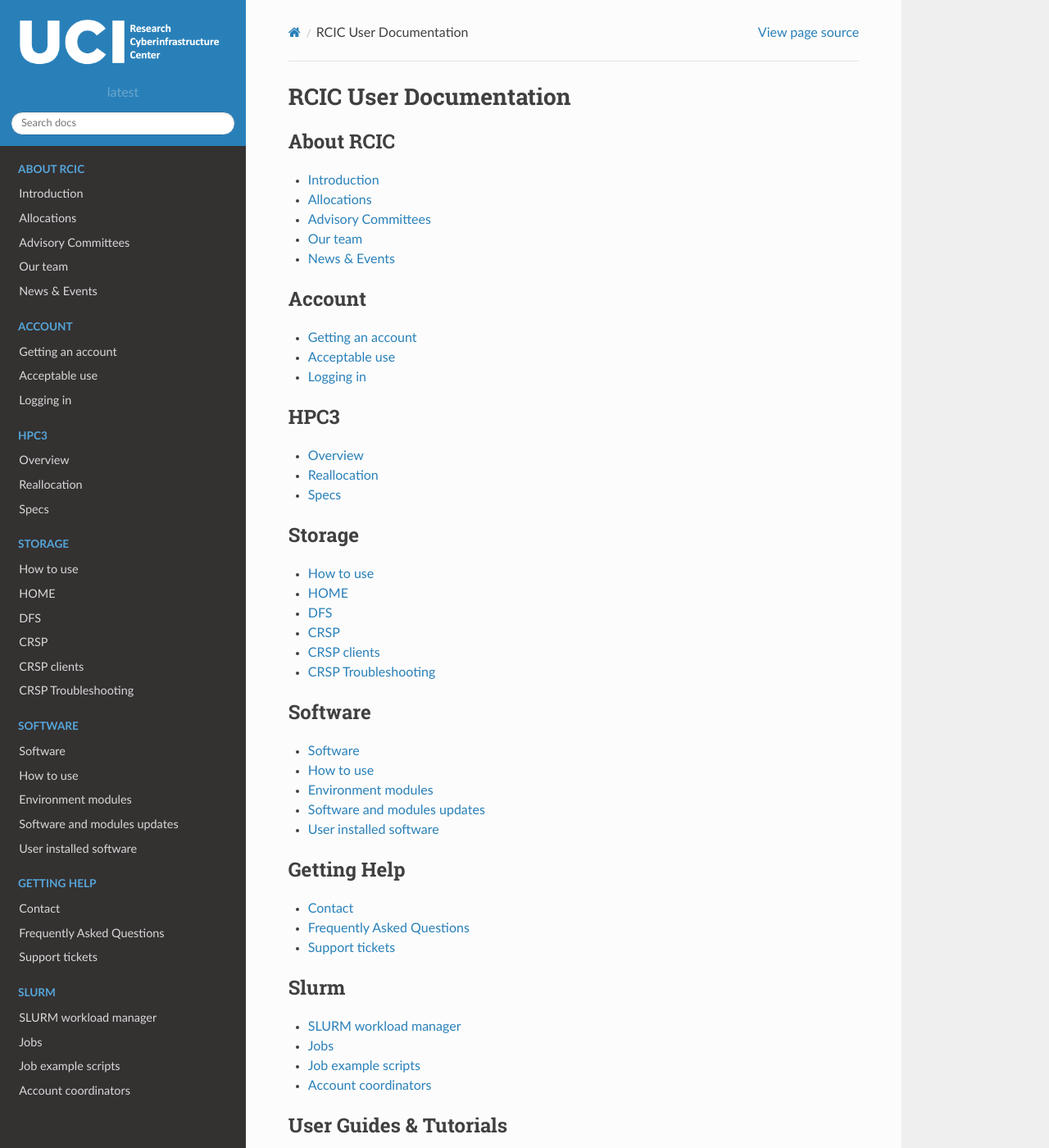
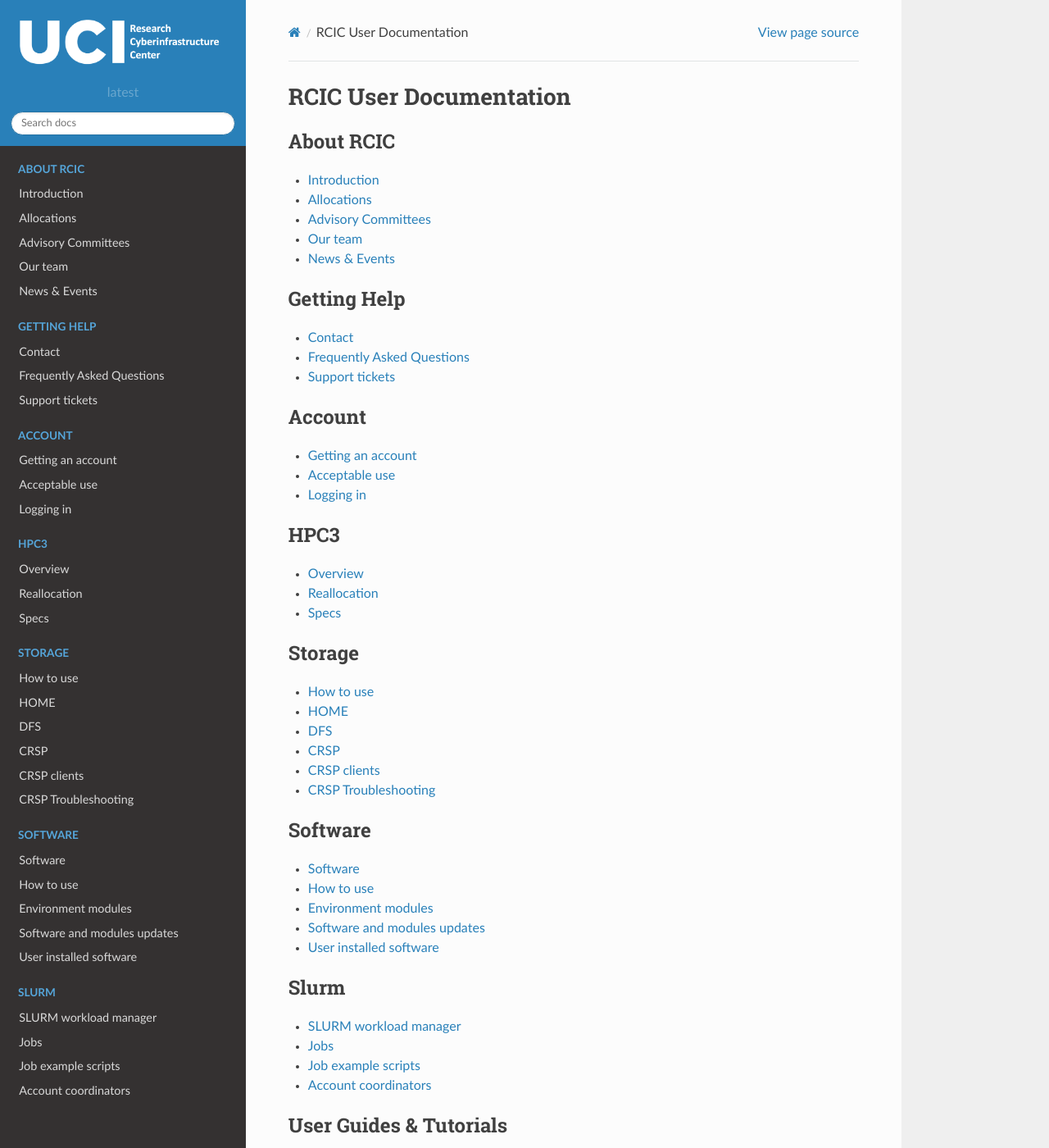
Before and after one commit to RCIC-UCI-Public/website-rcic, a Sphinx documentation site: the page built from docs/source/index.rst, in a window 1280 px wide and 1400 px high. Shown: the whole window at 82% size. Built offline with Sphinx 7.4.7 and the Read the Docs theme 2.0.0, drawn with Linux system fonts in a browser that asks for light colours; part of the change alters nothing that is shown.

```diff
--- a/docs/source/index.rst
+++ b/docs/source/index.rst
@@ -12,6 +12,14 @@ RCIC User Documentation
    about/advisory
    about/staff
    about/news
+
+.. toctree::
+   :maxdepth: 1
+   :caption: Getting Help
+
+   help/contact
+   help/faq
+   help/tickets
 
 .. toctree::
    :maxdepth: 1
@@ -51,14 +59,6 @@ RCIC User Documentation
 
 .. toctree::
    :maxdepth: 1
-   :caption: Getting Help
-
-   help/contact
-   help/faq
-   help/tickets
-
-.. toctree::
-   :maxdepth: 1
    :caption: Slurm
 
    slurm/slurm
```
